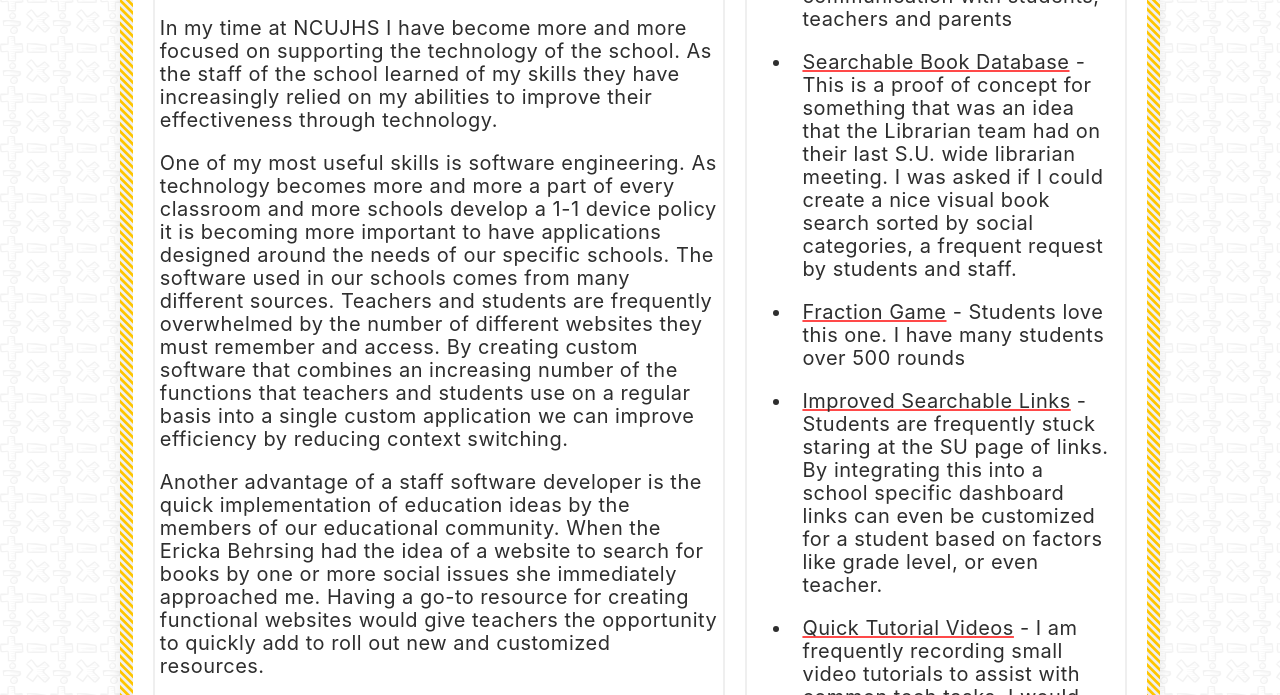
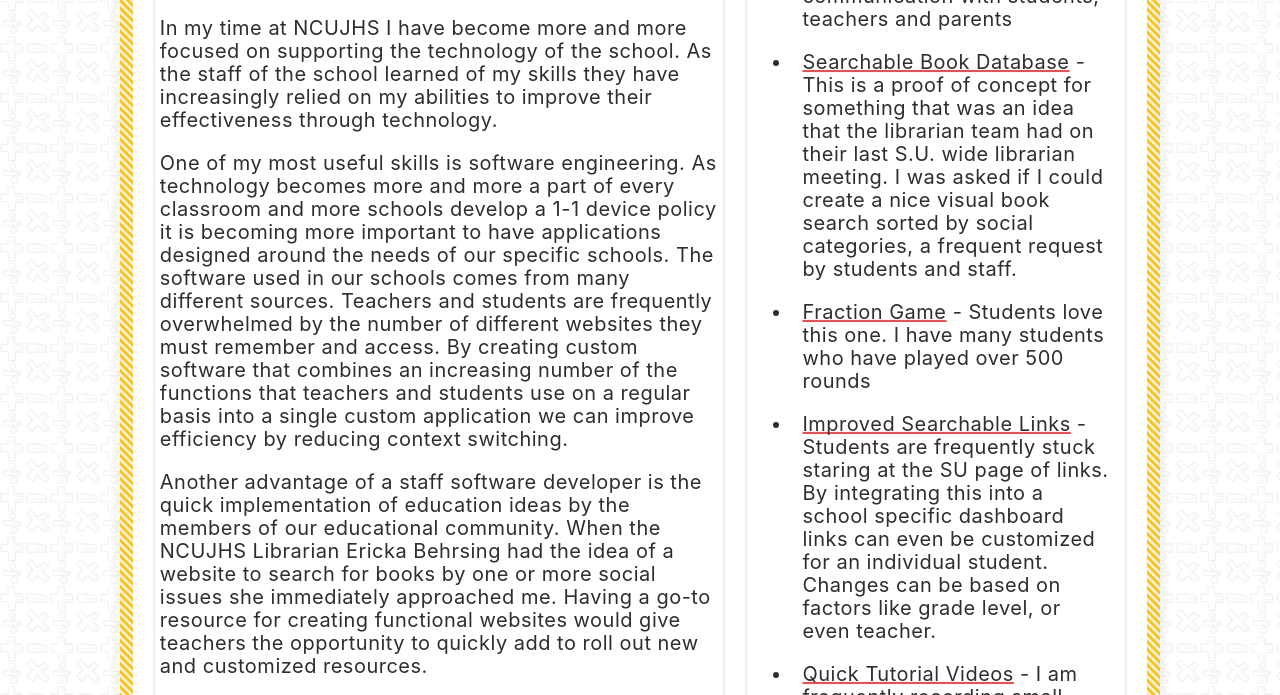
Before and after one commit to mysticfalconvt/BoskindTechNew, a Gatsby site in the folder BoskindGatsby/: page /ncsu in a window 1280 px wide. Shown: the part 465-1160 px from the top of the page. Built offline with nearby package versions, Linux system fonts and the light colour scheme; Gatsby itself is replaced by a stand-in of ours.

Commit message:
dad's changes

```diff
--- a/BoskindGatsby/src/pages/ncsu.js
+++ b/BoskindGatsby/src/pages/ncsu.js
@@ -46,11 +46,11 @@
           <p>
             Another advantage of a staff software developer is the quick
             implementation of education ideas by the members of our educational
-            community. When the Ericka Behrsing had the idea of a website to
-            search for books by one or more social issues she immediately
-            approached me. Having a go-to resource for creating functional
-            websites would give teachers the opportunity to quickly add to roll
-            out new and customized resources.
+            community. When the NCUJHS Librarian Ericka Behrsing had the idea of
+            a website to search for books by one or more social issues she
+            immediately approached me. Having a go-to resource for creating
+            functional websites would give teachers the opportunity to quickly
+            add to roll out new and customized resources.
           </p>
           <p>
             I realize that this is a shift for the focus of the SU. This would
@@ -76,22 +76,23 @@
               </a>
               {' - '}
               This is a proof of concept for something that was an idea that the
-              Librarian team had on their last S.U. wide librarian meeting. I
+              librarian team had on their last S.U. wide librarian meeting. I
               was asked if I could create a nice visual book search sorted by
               social categories, a frequent request by students and staff.
             </li>
             <li>
               <a href="/code/theFabulousFractionGame/">Fraction Game</a>
               {' - '}
-              Students love this one. I have many students over 500 rounds
+              Students love this one. I have many students who have played over
+              500 rounds
             </li>
             <li>
               <a href="/links/">Improved Searchable Links</a>
               {' - '}
               Students are frequently stuck staring at the SU page of links. By
               integrating this into a school specific dashboard links can even
-              be customized for a student based on factors like grade level, or
-              even teacher.
+              be customized for an individual student. Changes can be based on
+              factors like grade level, or even teacher.
             </li>
             <li>
               <a href="https://drive.google.com/file/d/1DAZ47Z_gvB85f9vQeg_eer_slhdRS4Ut/view?usp=sharing">
```
